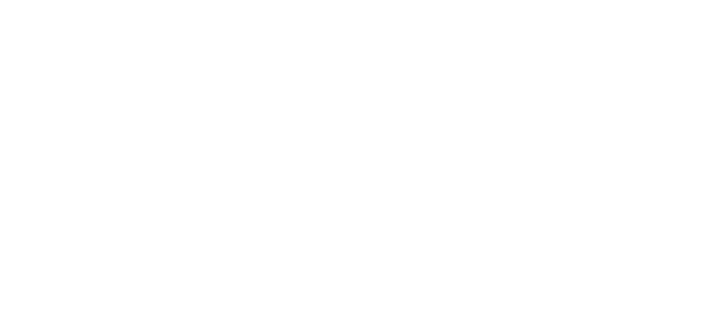
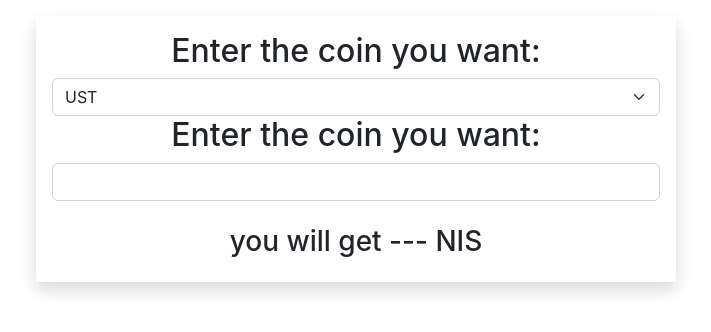
Before and after one commit to eyalyehia/projectModb, a React (Create React App) app: page / in a window 1280 px wide. Shown: the top 332 px of the page, without its empty margins (284-995 px from the left). Built offline with nearby package versions, Linux system fonts and the light colour scheme.

Commit message:
inputValue

```diff
--- a/public/index.html
+++ b/public/index.html
@@ -9,6 +9,8 @@
       name="description"
       content="Web site created using create-react-app"
     />
+    <!-- CSS only -->
+<link href="https://cdn.jsdelivr.net/npm/bootstrap@5.2.0/dist/css/bootstrap.min.css" rel="stylesheet" integrity="sha384-gH2yIJqKdNHPEq0n4Mqa/HGKIhSkIHeL5AyhkYV8i59U5AR6csBvApHHNl/vI1Bx" crossorigin="anonymous">
     <link rel="apple-touch-icon" href="%PUBLIC_URL%/logo192.png" />
     <!--
       manifest.json provides metadata used when your web app is installed on a
--- a/src/App.js
+++ b/src/App.js
@@ -1,15 +1,13 @@
-import React ,{Component} from 'react';
-import { BrowserRouter as Router, Route, Switch ,Link } from 'react-router-dom';
+import Vip from './data/vip';
 import './App.css';
 
 
 function App() {
   return(
-
     <div className='App'>
-
+    <Vip />
     </div>
-  )
+  );
 }
 
 
--- a/src/data/vip.js
+++ b/src/data/vip.js
@@ -0,0 +1,19 @@
+import React from 'react'
+
+function Vip() {
+  return (
+    <div className="col-lg-6 p-3 shadow mt-3 mx-auto" >
+       <h2>Enter the coin you want:</h2>
+       <select className="form-select">
+        <option value="3.3">UST</option>
+        <option value="3.9">EURO</option>
+        <option value="0.11">BATH</option>
+       </select>
+       <h2>Enter the coin you want:</h2>
+       <input type="number" className="form-control"/>
+       <h3 className="mt-4">you will get --- NIS</h3>
+    </div>
+  )
+}
+
+export default Vip
```
Also changed, not shown: src/comp.txt.
